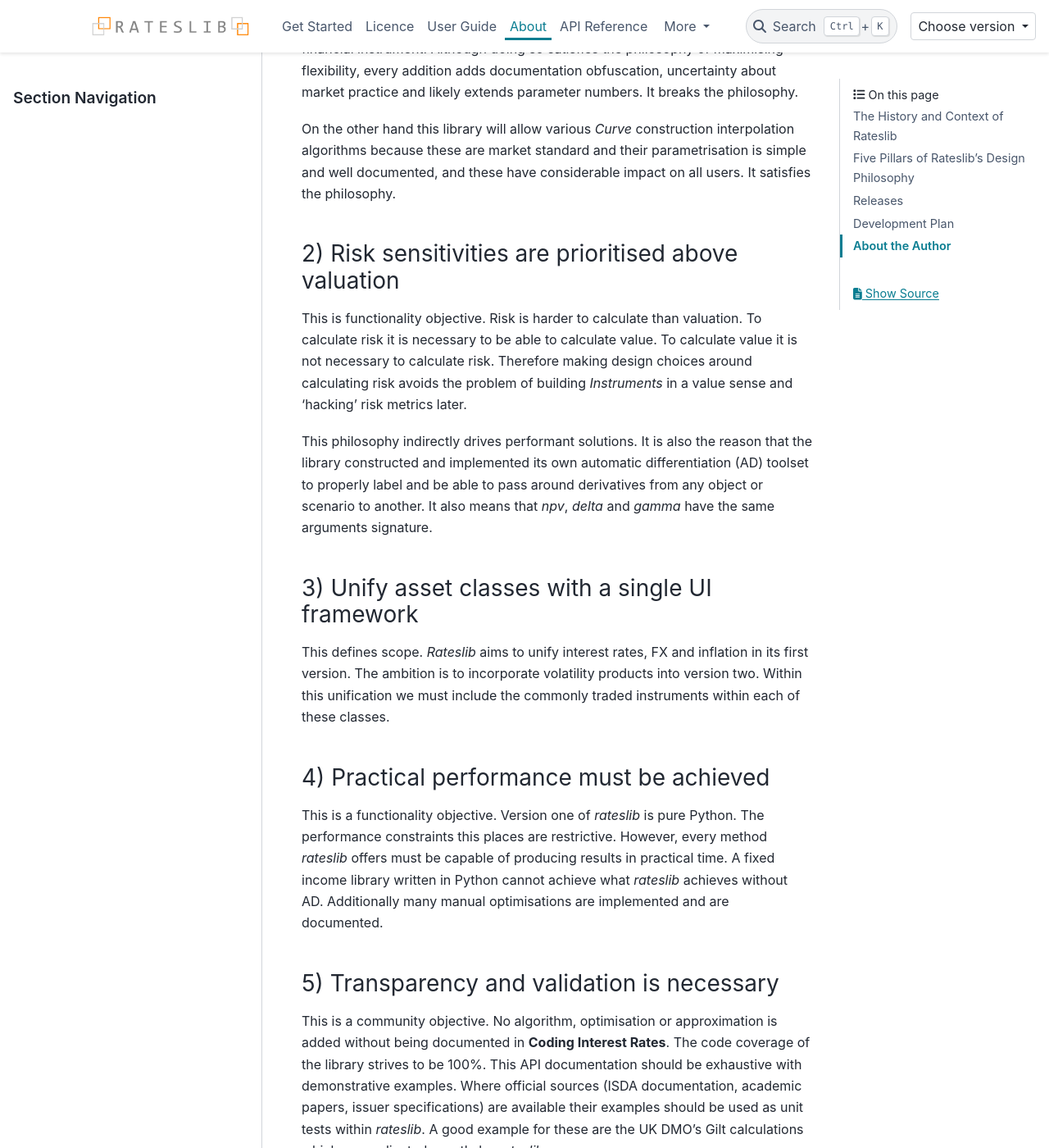
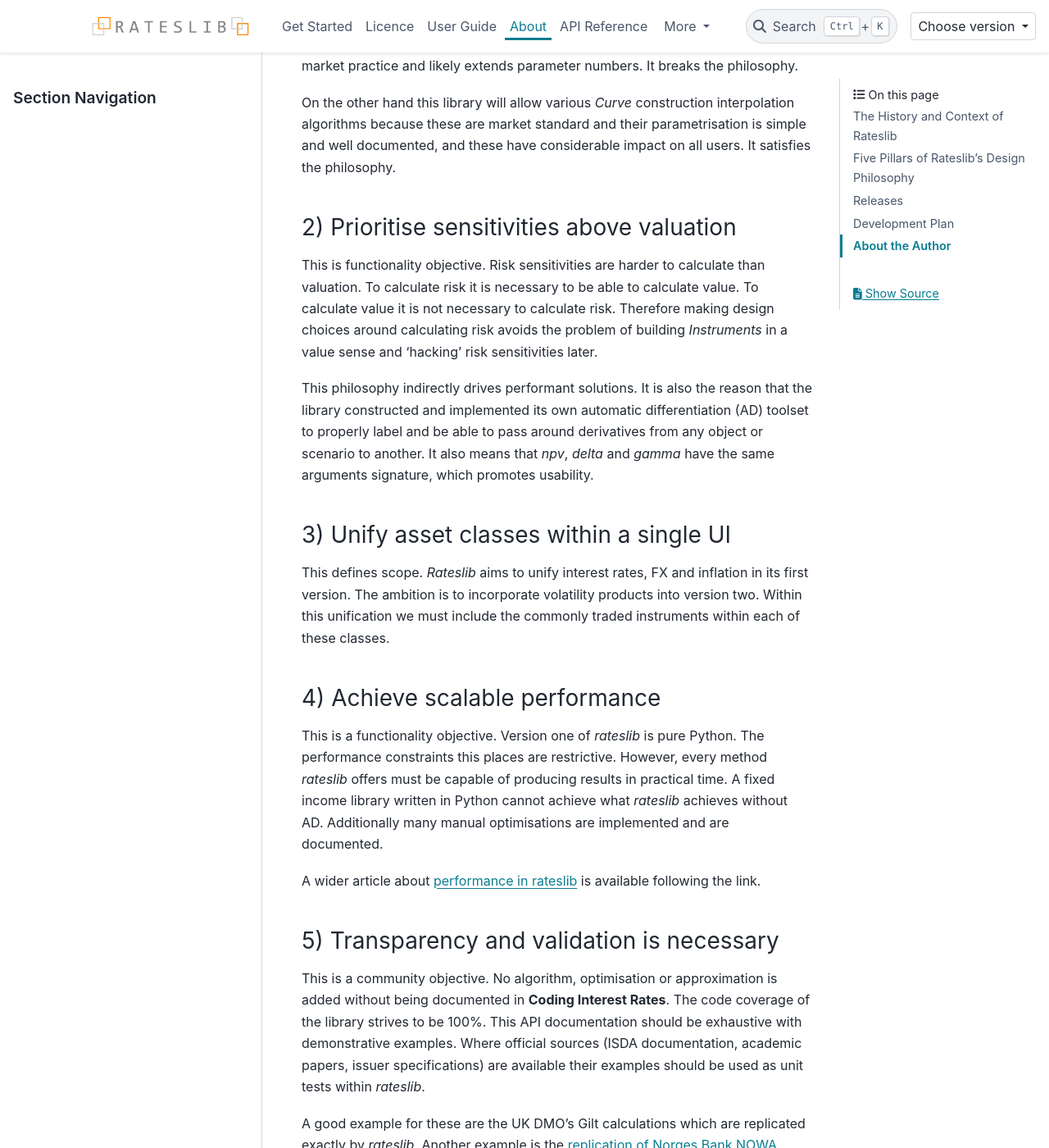
Before and after one commit to attack68/rateslib, a Sphinx documentation site: the page built from docs/source/i_about.rst, in a window 1280 px wide and 1400 px high, scrolled down 1140 px. Shown: the whole window at 82% size. Built offline with Sphinx 7.4.7 and the PyData theme 0.15.4, drawn with Linux system fonts in a browser that asks for light colours; comment, search, counter and statistics services are not loaded; some of the changed text lies outside the part shown.

Commit message:
DOC: update about

```diff
--- a/docs/source/conf.py
+++ b/docs/source/conf.py
@@ -29,7 +29,7 @@ extensions = [
     'matplotlib.sphinxext.plot_directive',
     'sphinx_automodapi.automodapi'
 ]
-numpydoc_show_class_members = False  # for sphinx automod accoridng to docs
+numpydoc_show_class_members = False  # for sphinx automod according to docs
 exec_code_working_dir = '../..'
 
 templates_path = ['_templates']
--- a/docs/source/i_about.rst
+++ b/docs/source/i_about.rst
@@ -50,23 +50,23 @@ algorithms because these are market standard and their parametrisation is simple
 well documented, and these have considerable impact on all users. It satisfies the
 philosophy.
 
-2) Risk sensitivities are prioritised above valuation
+2) Prioritise sensitivities above valuation
 -----------------------------------------------------
 
-This is functionality objective. Risk is harder to calculate than valuation.
-To calculate risk it is
+This is functionality objective. Risk sensitivities are harder to calculate than
+valuation. To calculate risk it is
 necessary to be able to calculate value. To calculate value it is not necessary
 to calculate risk. Therefore making design choices around calculating risk avoids
-the problem of building *Instruments* in a value sense and 'hacking' risk metrics
+the problem of building *Instruments* in a value sense and 'hacking' risk sensitivities
 later.
 
 This philosophy indirectly drives performant solutions. It is also the reason that
 the library constructed and implemented its own automatic differentiation (AD)
 toolset to properly label and be able to pass around derivatives from any object
 or scenario to another. It also means that *npv*, *delta* and *gamma* have the
-same arguments signature.
+same arguments signature, which promotes usability.
 
-3) Unify asset classes with a single UI framework
+3) Unify asset classes within a single UI
 -------------------------------------------------------
 
 This defines scope. *Rateslib* aims to unify interest rates, FX and inflation
@@ -76,8 +76,8 @@ this unification we must include the commonly traded instruments within
 each of these classes.
 
 
-4) Practical performance must be achieved
-------------------------------------------
+4) Achieve scalable performance
+--------------------------------------------
 
 This is a functionality objective.
 Version one of *rateslib* is pure Python. The performance constraints this places are
@@ -85,6 +85,10 @@ restrictive. However, every method *rateslib* offers must be capable of producin
 results in practical time. A fixed income library written in Python cannot achieve
 what *rateslib* achieves without AD. Additionally many manual optimisations are
 implemented and are documented.
+
+A wider article about
+`performance in rateslib <https://www.linkedin.com/pulse/rateslib-performance-1000-irs-rateslib>`_
+is available following the link.
 
 5) Transparency and validation is necessary
 --------------------------------------------
@@ -94,9 +98,12 @@ No algorithm, optimisation or approximation is added without being documented
 in **Coding Interest Rates**. The code coverage of the library strives to be 100%.
 This API documentation should be exhaustive with demonstrative examples.
 Where official sources (ISDA documentation, academic papers, issuer specifications)
-are available their examples should be used as unit tests within *rateslib*. A good
+are available their examples should be used as unit tests within *rateslib*.
+
+A good
 example for these are the UK DMO's Gilt calculations which are replicated exactly
-by *rateslib*.
+by *rateslib*. Another example is the
+`replication of Norges Bank NOWA calculator <https://www.linkedin.com/pulse/rateslib-vs-norges-bank-nowa-calculator-rateslib>`_
 
 
 Releases
--- a/docs/source/i_whatsnew.rst
+++ b/docs/source/i_whatsnew.rst
@@ -21,7 +21,7 @@ Bug Fixes
 ---------
 
 - When performing operations on *CompositeCurves* the resultant curve now inherits
-  the `multi_csa` parameters.
+  the ``multi_csa`` parameters.
 - Float Fixing exposure tables were marginally overestimated by ignoring
   discounting effects.
 - NumPy.float128 datatype is not available on Windows and caused loading errors.
```
Also changed, not shown: other parts of docs/source/i_about.rst (+1 -1 lines).
